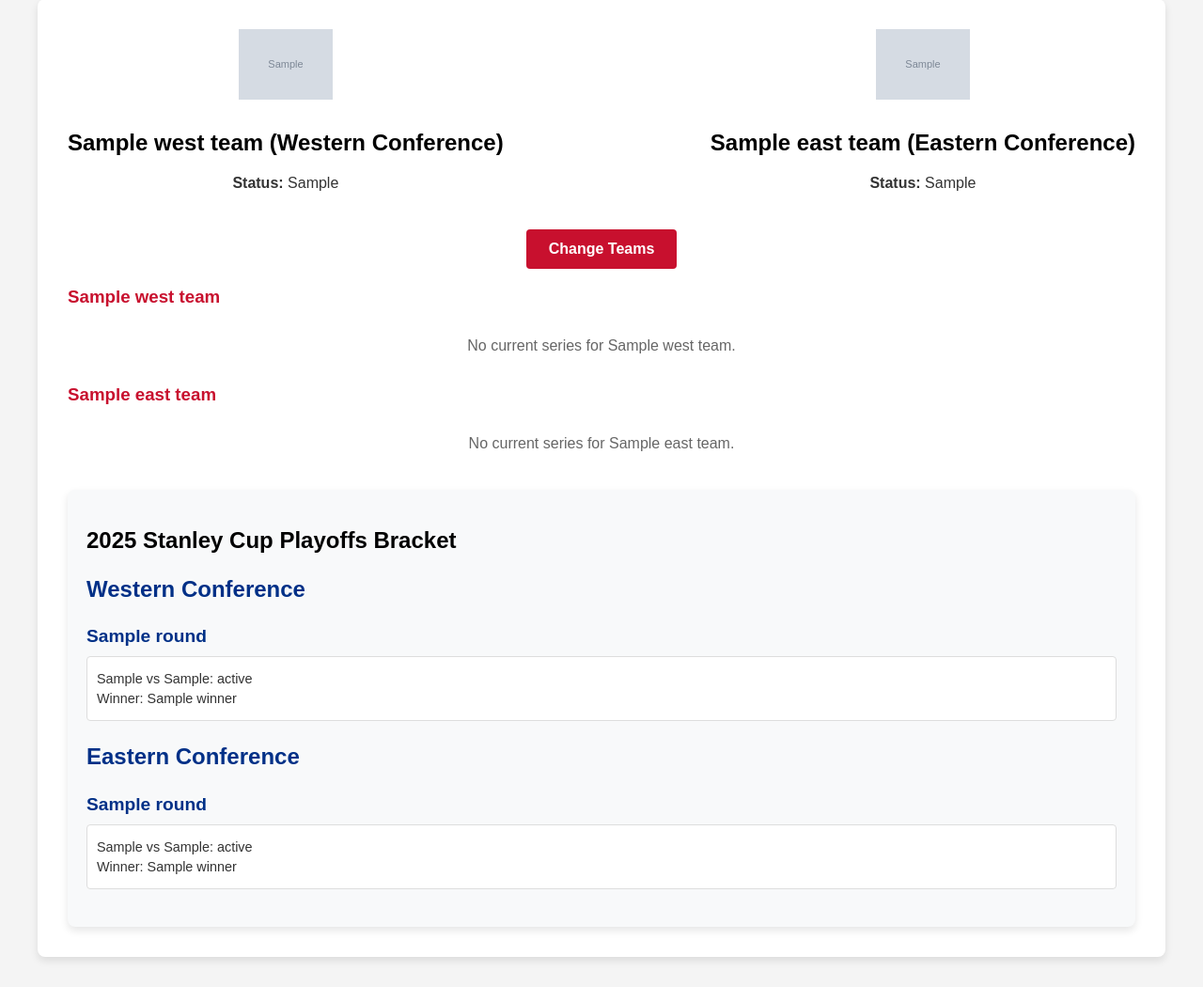
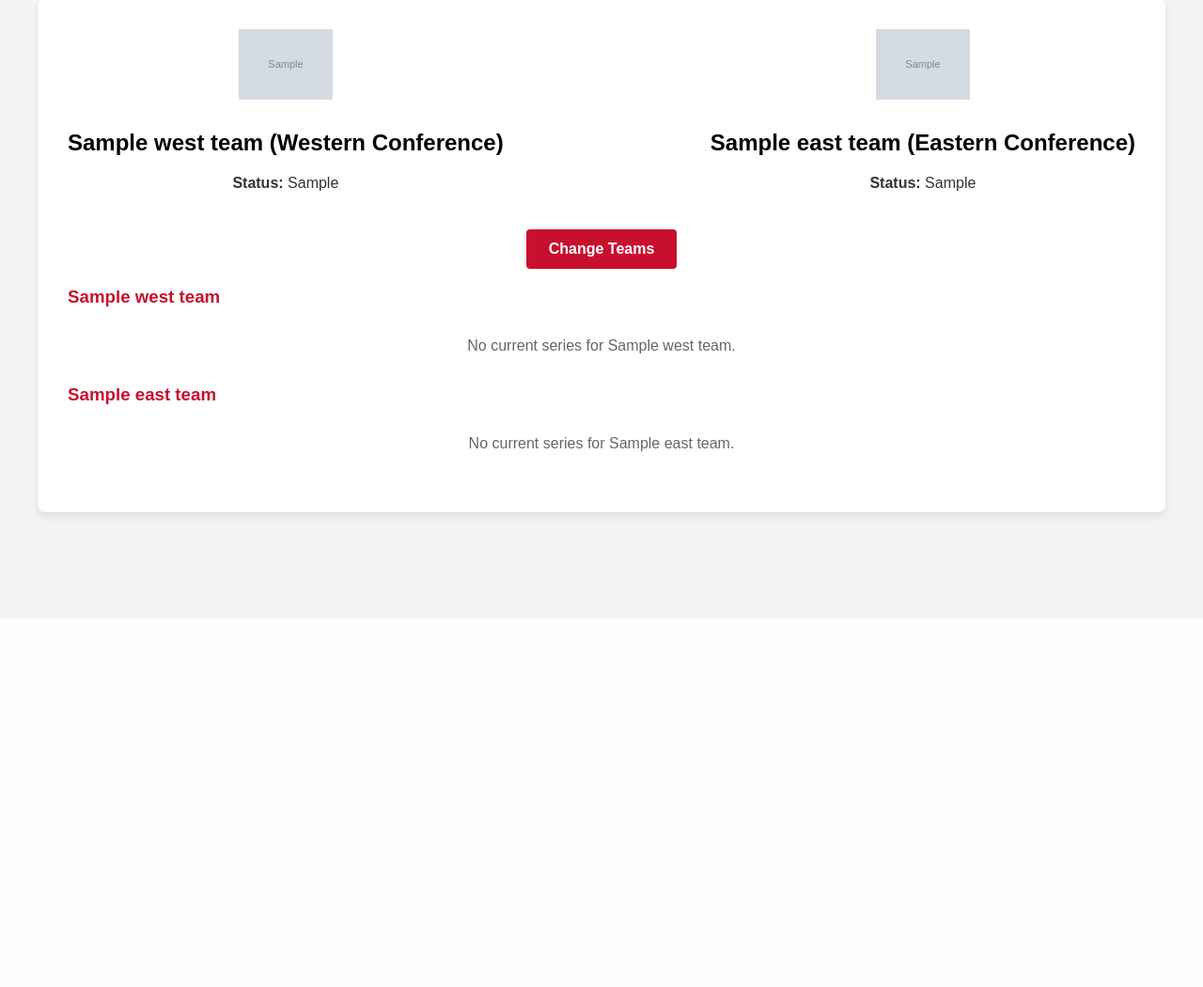
Before and after one commit to ASchaffer8770/nhl-tracker, a Flask app: template templates/dashboard.html in a window 1280 px wide. Shown: the part 142-1192 px from the top of the page at 94% size. After the commit the page ends 695 px from the top, so only its background shows below. Run offline with Flask 3, Linux system fonts and the light colour scheme; the template is opened without the code that fills it: most values are stand-ins (such as "Sample title", 1, 10 or a date in 2020); grey boxes marked "Sample" are stand-in pictures; some libraries are stand-ins or nearby versions.

Commit message:
Removed Playoff Bracket

```diff
--- a/app.py
+++ b/app.py
@@ -217,46 +217,6 @@ def get_team_status(all_series, team_abbr):
 
     return status
 
-# Build playoff bracket
-def build_playoff_bracket(all_series):
-    bracket = {
-        'Western': {'Round 1': [], 'Round 2': [], 'Conference Finals': [], 'Stanley Cup Final': []},
-        'Eastern': {'Round 1': [], 'Round 2': [], 'Conference Finals': [], 'Stanley Cup Final': []}
-    }
-    for series in all_series:
-        top_team = series.get('topSeedTeam', {})
-        bottom_team = series.get('bottomSeedTeam', {})
-        if not top_team.get('abbrev') or not bottom_team.get('abbrev'):
-            logger.debug(f"Skipping series {series.get('seriesLetter', 'unknown')} in bracket due to missing team data")
-            continue
-
-        conference = top_team.get('conferenceName', '')
-        round = str(series.get('round', 'Unknown'))
-        if round.isdigit():
-            round_name = f"Round {round}"
-        elif round.lower() in ['conference finals', 'stanley cup final']:
-            round_name = round
-        else:
-            logger.debug(f"Skipping series {series.get('seriesLetter', 'unknown')} with invalid round: {round}")
-            continue
-
-        series_data = {
-            'top_team': top_team.get('abbrev', '').upper(),
-            'bottom_team': bottom_team.get('abbrev', '').upper(),
-            'series_status': f"{top_team.get('seriesWins', 0)}-{bottom_team.get('seriesWins', 0)}",
-            'winner': top_team.get('abbrev', '').upper() if top_team.get('seriesWins', 0) >= 4 else bottom_team.get('abbrev', '').upper() if bottom_team.get('seriesWins', 0) >= 4 else None
-        }
-
-        if conference == 'Western':
-            bracket['Western'][round_name].append(series_data)
-        elif conference == 'Eastern':
-            bracket['Eastern'][round_name].append(series_data)
-        else:
-            logger.debug(f"Skipping series {series.get('seriesLetter', 'unknown')} with unknown conference: {conference}")
-
-    logger.debug(f"Bracket data: {bracket}")
-    return bracket
-
 @app.route("/")
 def index():
     logger.debug(f"Accessing root route, session={session.get('user_id')}")
@@ -375,7 +335,6 @@ def dashboard():
         east_team_info.update(east_team_status)
         west_logo_url = f"https://assets.nhle.com/logos/nhl/svg/{user.favorite_west_team}_light.svg"
         east_logo_url = f"https://assets.nhle.com/logos/nhl/svg/{user.favorite_east_team}_light.svg"
-        bracket = build_playoff_bracket(all_series)
         return render_template(
             "dashboard.html",
             west_team=west_team_info,
@@ -383,7 +342,6 @@ def dashboard():
             series_to_display=series_to_display,
             west_logo_url=west_logo_url,
             east_logo_url=east_logo_url,
-            bracket=bracket,
             current_date=datetime.now().strftime("%Y-%m-%d"),
             user_email=session.get('user_email')
         )
@@ -401,7 +359,6 @@ def dashboard():
             series_to_display=[],
             west_logo_url="https://assets.nhle.com/logos/nhl/svg/NHL_light.svg",
             east_logo_url="https://assets.nhle.com/logos/nhl/svg/NHL_light.svg",
-            bracket={},
             current_date=datetime.now().strftime("%Y-%m-%d"),
             error=str(e),
             user_email=session.get('user_email')
--- a/static/css/styles.css
+++ b/static/css/styles.css
@@ -201,45 +201,6 @@ nav a:hover {
     margin-top: 1rem;
 }
 
-/* Playoff Bracket */
-.bracket {
-    margin-top: 40px;
-    padding: 20px;
-    background-color: #f8f9fa;
-    border-radius: 8px;
-    box-shadow: 0 4px 8px rgba(0, 0, 0, 0.1);
-}
-.conference-bracket {
-    margin-bottom: 20px;
-}
-.conference-bracket h3 {
-    font-size: 1.5em;
-    margin-bottom: 10px;
-    color: #003087; /* NHL blue */
-    font-weight: bold;
-}
-.round {
-    margin-bottom: 15px;
-}
-.round h4 {
-    font-size: 1.2em;
-    margin-bottom: 10px;
-    color: #003087;
-    font-weight: bold;
-}
-.series {
-    background-color: #fff;
-    padding: 10px;
-    border: 1px solid #ddd;
-    border-radius: 4px;
-    margin-bottom: 10px;
-}
-.series p {
-    margin: 5px 0;
-    font-size: 0.9em;
-    color: #333;
-}
-
 /* Profile and Login */
 .profile-card, .login-card {
     max-width: 600px;
@@ -321,13 +282,4 @@ input:invalid, select:invalid {
         padding: 0.4rem 0.8rem;
         font-size: 0.8em;
     }
-    .bracket {
-        padding: 10px;
-    }
-    .conference-bracket h3 {
-        font-size: 1.3em;
-    }
-    .round h4 {
-        font-size: 1.1em;
-    }
 }
--- a/templates/dashboard.html
+++ b/templates/dashboard.html
@@ -116,50 +116,9 @@
                 {% endfor %}
             </div>
 
-            <!-- Playoff Bracket -->
-            <div class="bracket">
-                <h2>2025 Stanley Cup Playoffs Bracket</h2>
-                {% if bracket.Western or bracket.Eastern %}
-                    <div class="conference-bracket">
-                        <h3>Western Conference</h3>
-                        {% for round, series_list in bracket.Western.items() %}
-                            {% if series_list %}
-                                <div class="round">
-                                    <h4>{{ round }}</h4>
-                                    {% for series in series_list %}
-                                        <div class="series">
-                                            <p>{{ series.top_team }} vs {{ series.bottom_team }}: {{ series.series_status }}</p>
-                                            {% if series.winner %}
-                                                <p>Winner: {{ series.winner }}</p>
-                                            {% endif %}
-                                        </div>
-                                    {% endfor %}
-                                </div>
-                            {% endif %}
-                        {% endfor %}
-                    </div>
-                    <div class="conference-bracket">
-                        <h3>Eastern Conference</h3>
-                        {% for round, series_list in bracket.Eastern.items() %}
-                            {% if series_list %}
-                                <div class="round">
-                                    <h4>{{ round }}</h4>
-                                    {% for series in series_list %}
-                                        <div class="series">
-                                            <p>{{ series.top_team }} vs {{ series.bottom_team }}: {{ series.series_status }}</p>
-                                            {% if series.winner %}
-                                                <p>Winner: {{ series.winner }}</p>
-                                            {% endif %}
-                                        </div>
-                                    {% endfor %}
-                                </div>
-                            {% endif %}
-                        {% endfor %}
-                    </div>
-                {% else %}
-                    <p class="no-games">No playoff bracket data available.</p>
-                {% endif %}
-            </div>
+            {% if not series_to_display %}
+                <p class="no-games">No playoff series found for your teams yet. Check back as the playoffs progress!</p>
+            {% endif %}
         </div>
     </div>
 
```
